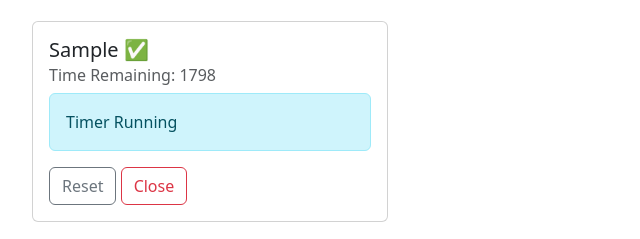
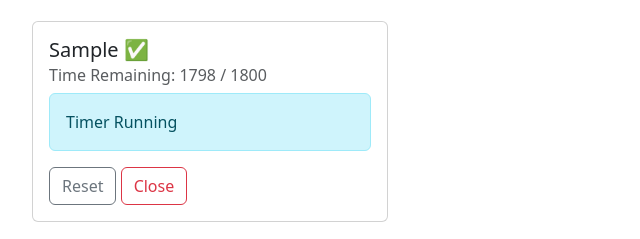
Before and after one commit to ethmcc/timers, a plain HTML site: page index.html in a window 1280 px wide. Both pictures are taken after typing "Sample", "Sample" into the empty fields and a click on the button "Add Timer". Shown: the part 261-500 px from the top of the page, 50-690 px from the left. Drawn offline with nearby package versions, Linux system fonts and the light colour scheme.

Commit message:
Show timer duration on card

```diff
--- a/index.html
+++ b/index.html
@@ -48,7 +48,7 @@
             <div class="card-body">
               <h5 class="card-title" x-text="timer.name"></h5>
               <h6 class="card-subtitle mb-2 text-muted">
-                Time Remaining: <span x-text="timer.remaining"></span>
+                Time Remaining: <span x-text="timer.remaining"></span> / <span x-text="timer.duration"></span>
               </h6>
               <div x-show="timer.remaining > 0" class="alert alert-info" role="alert">
                 Timer Running
```
